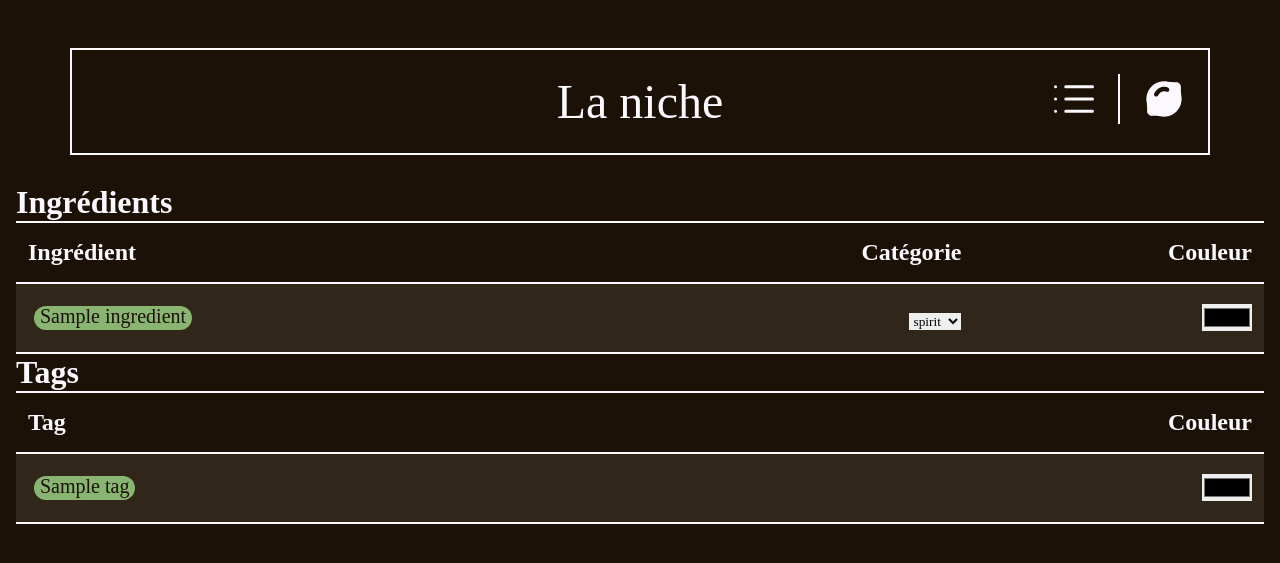
After one commit to B4nanaJuice/bar-tools, a Flask app: template app/templates/config.html.jinja in a window 1280 px wide. The commit adds this page. Shown: the top 563 px of the page. Run offline with Flask 3, Linux system fonts and the light colour scheme; the template is opened without the code that fills it: values that come from a table or form of the project are taken from there, others are empty; tables that the repository leaves empty hold one stand-in row (values such as "Sample post"); some web fonts are replaced.

Commit message:
Added ingredient and tag config

```diff
--- a/app/cli/seed.py
+++ b/app/cli/seed.py
@@ -27,7 +27,8 @@ def seed(filename: str):
             ))
 
     # Add ingredient categories
-    ingredient_categories = ["Spiritueux", "Crèmes - Liqueurs", "Jus", "Sirops", "Autres"]
+    # ingredient_categories = ["Spiritueux", "Crèmes - Liqueurs", "Jus", "Sirops", "Autres"]
+    ingredient_categories = ["spirit", "liquor", "juice", "syrup", "other"]
     for i in range(len(ingredient_categories)):
             ingredient_category = db.session.scalar(
                 db.select(IngredientCategory).where(IngredientCategory.id == i)
--- a/app/routes/home.py
+++ b/app/routes/home.py
@@ -2,7 +2,7 @@ from flask import Blueprint, render_template, url_for, request
 from sqlalchemy import func
 
 from app.database import db
-from app.models import Cocktail, Tag, Ingredient, CocktailIngredient, CocktailTag
+from app.models import Cocktail, Tag, Ingredient, CocktailIngredient, CocktailTag, IngredientCategory
 
 page = Blueprint("home", __name__)
 
@@ -44,7 +44,9 @@ def index():
     if "page" in endpoint_args:
         del endpoint_args["page"]
 
-    return render_template("home.html.jinja", pagination = page, tags = tags, ingredients = ingredients, endpoint = request.endpoint, args = endpoint_args)
+    ingredient_categories = IngredientCategory.query.all()
+
+    return render_template("home.html.jinja", pagination = page, tags = tags, ingredients = ingredients, endpoint = request.endpoint, args = endpoint_args, ingredient_categories = ingredient_categories)
 
 @page.get("/order-status")
 def order_status():
--- a/app/static/components.css
+++ b/app/static/components.css
@@ -27,3 +27,58 @@
         }
     }
 }
+
+/* TABLE */
+table {
+    border-collapse: collapse;
+    border-top-style: solid;
+    border-bottom-style: solid;
+    border-top-width: 2px;
+    border-bottom-width: 2px;
+    margin: auto;
+
+    &.table-dark {
+        color: var(--ghost-white);
+        border-color: var(--ghost-white);
+
+        & tr:nth-child(2n) {
+            background-color: rgba(from var(--champagne-mist) r g b/.1);
+        }
+    }
+
+    &.table-light {
+        color: var(--coffee-bean);
+        border-color: var(--coffee-bean);
+
+        & tr:nth-child(2n) {
+            background-color: rgba(from var(--coffee-bean) r g b/.1);
+        }
+    }
+
+    & tr {
+        &:not(:first-child) {
+            border-top-style: solid;
+            border-top-width: 2px;
+        }
+    }
+
+    & th, & td {
+        font-size: 24px;
+        padding: 16px 12px;
+        text-align: left;
+
+        &.text-right {
+            text-align: right;
+        }
+
+        &.text-center {
+            text-align: center;
+        }
+    }
+}
+
+/* FORM */
+input, select {
+    border: none;
+    background-color: none;
+}
--- a/app/templates/components/navbar.html.jinja
+++ b/app/templates/components/navbar.html.jinja
@@ -1,4 +1,4 @@
-{% macro navbar(type = "basic") %}
+{% macro navbar(type = "basic", ingredients = [], tags = [], ingredient_categories = []) %}
 
     <div class="navbar">
         <div class="navbar-title">La niche</div>
@@ -40,8 +40,14 @@
 
                     <select name="ingredient-search-select" id="ingredient-search-select" onchange="addTagToSearch(this, 'ingredient')">
                         <option selected hidden disabled>Choisir...</option>
-                        {% for ingredient in ingredients %}
-                            <option value="{{ ingredient.id }}">{{ ingredient.name }}</option>
+                        {% for cat in ingredient_categories %}
+                            <optgroup label="{{ cat.name }}">
+                                {% for ingredient in ingredients | sort(attribute = "name") %}
+                                    {% if ingredient.category.id == cat.id %}
+                                        <option value="{{ ingredient.id }}">{{ ingredient.name }}</option>
+                                    {% endif %}
+                                {% endfor %}
+                            </optgroup>
                         {% endfor %}
                     </select>
                 </div>
--- /dev/null
+++ b/app/templates/config.html.jinja
@@ -0,0 +1,152 @@
+{% from 'components/navbar.html.jinja' import navbar %}
+{% from 'components/notifications.html.jinja' import notifications %}
+
+<!DOCTYPE html>
+<html lang="fr">
+    <head>
+        <meta charset="UTF-8">
+        <meta name="viewport" content="width=device-width, initial-scale=1.0">
+        <link rel="stylesheet" href="{{ url_for('static', filename = 'base.css') }}">
+        <link rel="stylesheet" href="{{ url_for('static', filename = 'navbar.css') }}">
+        <link rel="stylesheet" href="{{ url_for('static', filename = 'notification.css') }}">
+        <link rel="stylesheet" href="{{ url_for('static', filename = 'progress-bar.css') }}">
+        <link rel="stylesheet" href="{{ url_for('static', filename = 'components.css') }}">
+        <title>Commandes - La niche</title>
+    </head>
+    <body>
+
+        {{ notifications() }}
+        {{ navbar(type = "admin") }}
+
+        <div class="hero">
+            <div class="hero-content">
+
+                <h1>Ingrédients</h1>
+                <table class="table-dark" style="width: 100%;">
+                    <tr>
+                        <th style="width: 50%;">Ingrédient</th>
+                        <th class="text-right">Catégorie</th>
+                        <th class="text-right">Couleur</th>
+                    </tr>
+                    {% for ingredient in ingredients %}
+                        <tr>
+                            <td>
+                                <div class="pill-box">
+                                    <span class="pill pill-ingredient-{{ingredient.id}}" style="background-color: #{{ ingredient.color }}">{{ ingredient.name }}</span>
+                                </div>
+                            </td>
+                            <td class="text-right">
+                                <select name="" id="" onchange="updateIngredientCategory({{ ingredient.id }}, this.value);">
+
+                                    {% for ingredient_category in ["spirit", "liquor", "juice", "syrup", "other"] %}
+                                        <option value="{{ ingredient_category }}" {{ "selected" if ingredient.category.name == ingredient_category else "" }}>{{ ingredient_category }}</option>
+                                    {% endfor %}
+                                </select>
+                            </td>
+                            <td class="text-right">
+                                <input type="color" name="" id="" value="#{{ ingredient.color }}" onchange="updateIngredientColor({{ ingredient.id }}, this.value);" />
+                            </td>
+                        </tr>
+                    {% endfor %}
+                </table>
+
+                <h1>Tags</h1>
+                <table class="table-dark" style="width: 100%;">
+                    <tr>
+                        <th>Tag</th>
+                        <th class="text-right">Couleur</th>
+                    </tr>
+                    {% for tag in tags %}
+                        <tr>
+                            <td>
+                                <div class="pill-box">
+                                    <span class="pill pill-tag-{{tag.id}}" style="background-color: #{{ tag.color }}">{{ tag.name }}</span>
+                                </div>
+                            </td>
+                            <td class="text-right">
+                                <input type="color" name="" id="" value="#{{ tag.color }}" onchange="updateTagColor({{ tag.id }}, this.value);" />
+                            </td>
+                        </tr>
+                    {% endfor %}
+                </table>
+
+            </div>
+        </div>
+    </body>
+
+    <script>
+        function updateIngredientCategory(ingredientId, category) {
+            (async () => {
+                const rawResponse = await fetch('/api/update-ingredient-category', {
+                    method: "POST",
+                    headers: {
+                        'Accept': 'application/json',
+                        'Content-Type': 'application/json'
+                    },
+                    body: JSON.stringify({
+                        "ingredient_id": ingredientId,
+                        "category": category
+                    })
+                });
+
+                const content = await rawResponse.json();
+
+                if (rawResponse.status == 200) {
+                    createNotification("success", "Catégorie changée", content.message);
+                } else {
+                    createNotification("error", "Woops", content.message);
+                }
+            })();
+        }
+
+        function updateIngredientColor(ingredientId, color) {
+            (async () => {
+                const rawResponse = await fetch('/api/update-ingredient-color', {
+                    method: "POST",
+                    headers: {
+                        'Accept': 'application/json',
+                        'Content-Type': 'application/json'
+                    },
+                    body: JSON.stringify({
+                        "ingredient_id": ingredientId,
+                        "color": color.replace("#", "")
+                    })
+                });
+
+                const content = await rawResponse.json();
+
+                if (rawResponse.status == 200) {
+                    createNotification("success", "Couleur changée", content.message);
+                    document.querySelector(`.pill-ingredient-${ingredientId}`).style.backgroundColor = `#${content.color}`;
+                } else {
+                    createNotification("error", "Woops", content.message);
+                }
+            })();
+        }
+
+        function updateTagColor(tagId, color) {
+            (async () => {
+                const rawResponse = await fetch('/api/update-tag-color', {
+                    method: "POST",
+                    headers: {
+                        'Accept': 'application/json',
+                        'Content-Type': 'application/json'
+                    },
+                    body: JSON.stringify({
+                        "tag_id": tagId,
+                        "color": color.replace("#", "")
+                    })
+                });
+
+                const content = await rawResponse.json();
+
+                if (rawResponse.status == 200) {
+                    createNotification("success", "Couleur changée", content.message);
+                    document.querySelector(`.pill-tag-${tagId}`).style.backgroundColor = `#${content.color}`;
+                } else {
+                    createNotification("error", "Woops", content.message);
+                }
+            })();
+        }
+    </script>
+</html>
--- a/app/templates/home.html.jinja
+++ b/app/templates/home.html.jinja
@@ -24,7 +24,7 @@
 
         <div class="hero">
 
-            {{ navbar() }}
+            {{ navbar(tags = tags, ingredients = ingredients, ingredient_categories = ingredient_categories) }}
 
             <div class="hero-content">
                 <h1 class="hero-title">Hero Section Title</h1>
--- a/app/templates/order-status.html.jinja
+++ b/app/templates/order-status.html.jinja
@@ -41,7 +41,7 @@
                     const content = await rawResponse.json();
                     let progressBar = document.querySelector('.progress-bar');
 
-                    switch (content.status) {
+                    switch (content.status.state) {
                         case "new":
                             document.querySelector(".status").innerText = "En attente";
                             setTimeout(() => { updateStatus(); }, 1000);
--- a/app/templates/orders.html.jinja
+++ b/app/templates/orders.html.jinja
@@ -35,16 +35,16 @@
                         </th>
                     </tr>
                     {% for order in orders %}
-                        <tr class="{{ 'finished-order' if order.status == 'finished' else '' }}">
+                        <tr class="{{ 'finished-order' if order.status.state == 'finished' else '' }}">
                             <td>
                                 <div class="table-column show-order-description can-open-description">
                                     <div class="table-row can-open-description">
                                         <select name="order-status" id="order-status" onchange="updateOrderStatus(this, {{ order.id }})">
-                                            {% if order.status == "new" %}
+                                            {% if order.status.state == "new" %}
                                                 <option value="new" selected>Nouveau</option>
                                                 <option value="pending">En cours</option>
                                                 <option value="finished">Terminé</option>
-                                            {% elif order.status == "pending" %}
+                                            {% elif order.status.state == "pending" %}
                                                 <option value="new">Nouveau</option>
                                                 <option value="pending" selected>En cours</option>
                                                 <option value="finished">Terminé</option>
```
Also changed, not shown: app/routes/admin.py (+7 -3 lines), app/routes/api.py (+80 -3 lines).
